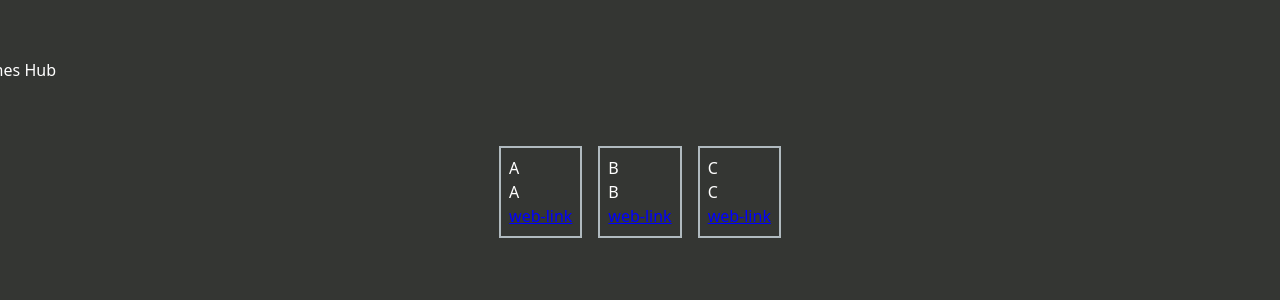
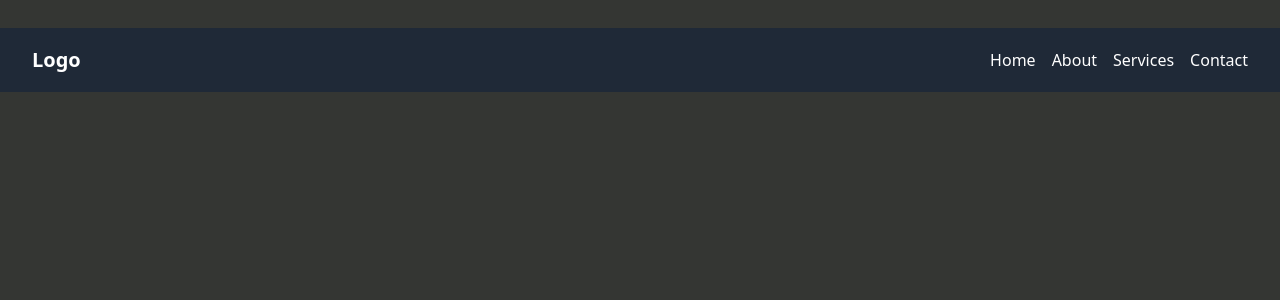
Before and after one commit to Saif-Uddin-93/games-hub, a Django app: page /test/ in a window 1280 px wide; the page is wider, and only the part inside the window is pictured. Shown: the top 300 px of that part. Run offline with Django 5.2, Linux system fonts and the light colour scheme.

Commit message:
added bg colour to navbar

```diff
--- a/gameProject/game1/static/output.css
+++ b/gameProject/game1/static/output.css
@@ -583,6 +583,11 @@ video {
   margin-bottom: 1rem;
 }
 
+.mx-auto {
+  margin-left: auto;
+  margin-right: auto;
+}
+
 .mb-12 {
   margin-bottom: 3rem;
 }
@@ -631,6 +636,18 @@ video {
   display: none;
 }
 
+.h-16 {
+  height: 4rem;
+}
+
+.h-6 {
+  height: 1.5rem;
+}
+
+.w-6 {
+  width: 1.5rem;
+}
+
 .min-w-52 {
   min-width: 13rem;
 }
@@ -641,6 +658,14 @@ video {
 
 .min-w-\[2000px\] {
   min-width: 2000px;
+}
+
+.max-w-7xl {
+  max-width: 80rem;
+}
+
+.flex-shrink-0 {
+  flex-shrink: 0;
 }
 
 .origin-\[60\%_50\%\] {
@@ -655,8 +680,16 @@ video {
   cursor: pointer;
 }
 
+.items-center {
+  align-items: center;
+}
+
 .justify-center {
   justify-content: center;
+}
+
+.justify-between {
+  justify-content: space-between;
 }
 
 .justify-evenly {
@@ -715,12 +748,26 @@ video {
   background-color: rgb(176 186 191 / var(--tw-bg-opacity, 1));
 }
 
+.bg-gray-800 {
+  --tw-bg-opacity: 1;
+  background-color: rgb(31 41 55 / var(--tw-bg-opacity, 1));
+}
+
+.bg-\[\#4e5858\] {
+  --tw-bg-opacity: 1;
+  background-color: rgb(78 88 88 / var(--tw-bg-opacity, 1));
+}
+
 .p-2 {
   padding: 0.5rem;
 }
 
 .p-8 {
   padding: 2rem;
+}
+
+.p-4 {
+  padding: 1rem;
 }
 
 .px-4 {
@@ -769,6 +821,16 @@ video {
   line-height: 1.5rem;
 }
 
+.text-sm {
+  font-size: 0.875rem;
+  line-height: 1.25rem;
+}
+
+.text-xl {
+  font-size: 1.25rem;
+  line-height: 1.75rem;
+}
+
 .font-bold {
   font-weight: 700;
 }
@@ -776,6 +838,16 @@ video {
 .text-\[blue\] {
   --tw-text-opacity: 1;
   color: rgb(0 0 255 / var(--tw-text-opacity, 1));
+}
+
+.text-gray-300 {
+  --tw-text-opacity: 1;
+  color: rgb(209 213 219 / var(--tw-text-opacity, 1));
+}
+
+.text-white {
+  --tw-text-opacity: 1;
+  color: rgb(255 255 255 / var(--tw-text-opacity, 1));
 }
 
 .underline {
@@ -817,9 +924,24 @@ video {
   transform: translate(var(--tw-translate-x), var(--tw-translate-y)) rotate(var(--tw-rotate)) skewX(var(--tw-skew-x)) skewY(var(--tw-skew-y)) scaleX(var(--tw-scale-x)) scaleY(var(--tw-scale-y));
 }
 
+@media (min-width: 640px) {
+  .sm\:px-6 {
+    padding-left: 1.5rem;
+    padding-right: 1.5rem;
+  }
+}
+
 @media (min-width: 768px) {
   .md\:ml-20 {
     margin-left: 5rem;
+  }
+
+  .md\:flex {
+    display: flex;
+  }
+
+  .md\:hidden {
+    display: none;
   }
 
   .md\:min-w-\[720px\] {
@@ -845,6 +967,12 @@ video {
   .md\:max-w-\[1080px\] {
     max-width: 1080px;
   }
+
+  .md\:space-x-4 > :not([hidden]) ~ :not([hidden]) {
+    --tw-space-x-reverse: 0;
+    margin-right: calc(1rem * var(--tw-space-x-reverse));
+    margin-left: calc(1rem * calc(1 - var(--tw-space-x-reverse)));
+  }
 }
 
 @media (min-width: 1024px) {
@@ -858,6 +986,11 @@ video {
 
   .lg\:min-w-\[1080px\] {
     min-width: 1080px;
+  }
+
+  .lg\:px-8 {
+    padding-left: 2rem;
+    padding-right: 2rem;
   }
 }
 
--- a/gameProject/game1/templates/base.html
+++ b/gameProject/game1/templates/base.html
@@ -12,8 +12,8 @@
 <body class="bg-[#343633] 2xl:min-w-[2000px] xl:min-w-[1440px] lg:min-w-[1080px] md:min-w-[800px]">
   <header id="title" class="mt-1 px-4 py-6 text-[1rem]">
   {% block header %}
-    <nav class="mb-12 relative z-10 drop-shadow-[0_0_0.5rem_rgb(5,_5,_5)]">
-      <ul class="flex justify-evenly">
+    <nav class="mb-12 relative z-10 bg-[#4e5858] p-4">
+      <ul class="flex justify-evenly drop-shadow-[0_0_0.5rem_rgb(5,_5,_5)]">
           <li><a href="{% url 'home' %}" class="underline">Home</a></li>
           <li><a href="{% url 'about' %}" class="underline">About</a></li>
           <li id="nav-games" class="group">
@@ -25,7 +25,7 @@
               </span>
               <ul
                 id="nav-games-dropdown"
-                class="absolute hidden group-hover:block p-2 top-7 rounded-md bg-customGrey"
+                class="absolute hidden group-hover:block p-2 top-7 rounded-md bg-customGrey drop-shadow-[0_0_0.5rem_rgb(5,_5,_5)]"
               >
                 <li class="mt-1 mb-4">
                   <a href="#" class="font-bold hover:text-[blue] py-1">Waven</a>
--- a/gameProject/game1/templates/test.html
+++ b/gameProject/game1/templates/test.html
@@ -1,25 +1,60 @@
 {% extends "base.html" %}
 {% load static %}
 {% load filters %}
-{% block title %} Home Page {% endblock %}
+{% block title %} Test Page {% endblock %}
 {% block header %}
-<header id="title" class="mt-1.5 px-8 py-6 text-base">
-    <h1>Games Hub</h1>
-</header>
-{% endblock %}
-{% block main %}
-<main class= px-8>
-    <div id="app-drawer" class="flex gap-4">
-        {% for test in testItems %}
-        <div id="{{ test }}-div" class="app border-solid border-2 border-[#b0babf] my-4 p-2">
-            <h3> {{ test }} </h3>
-            <p>
-                {{ test }}
-            </p>
-            <a href="{{ test }}" class="underline text-[blue]">web-link</a>
+<!-- Navbar -->
+<nav class="bg-gray-800 text-white">
+    <div class="max-w-7xl mx-auto px-4 sm:px-6 lg:px-8">
+      <div class="flex justify-between items-center h-16">
+        <!-- Logo -->
+        <div class="flex-shrink-0">
+          <a href="#" class="text-xl font-bold">Logo</a>
         </div>
-        {% endfor %}
+
+        <!-- Hamburger Menu Button -->
+        <div class="flex md:hidden">
+          <button
+            id="menu-button"
+            class="text-gray-300 hover:text-white focus:outline-none focus:ring-2 focus:ring-inset focus:ring-white"
+          >
+            <svg
+              class="h-6 w-6"
+              xmlns="http://www.w3.org/2000/svg"
+              fill="none"
+              viewBox="0 0 24 24"
+              stroke="currentColor"
+              aria-hidden="true"
+            >
+              <path
+                stroke-linecap="round"
+                stroke-linejoin="round"
+                stroke-width="2"
+                d="M4 6h16M4 12h16m-7 6h7"
+              />
+            </svg>
+          </button>
+        </div>
+
+        <!-- Links -->
+        <div
+          id="menu"
+          class="hidden md:flex md:space-x-4"
+        >
+          <a href="#" class="hover:text-gray-300">Home</a>
+          <a href="#" class="hover:text-gray-300">About</a>
+          <a href="#" class="hover:text-gray-300">Services</a>
+          <a href="#" class="hover:text-gray-300">Contact</a>
+        </div>
+      </div>
     </div>
-</main>
-<footer></footer>
-{% endblock %}
+
+    <!-- Mobile Menu -->
+    <div id="mobile-menu" class="hidden md:hidden">
+      <a href="#" class="block px-4 py-2 text-sm hover:bg-gray-700">Home</a>
+      <a href="#" class="block px-4 py-2 text-sm hover:bg-gray-700">About</a>
+      <a href="#" class="block px-4 py-2 text-sm hover:bg-gray-700">Services</a>
+      <a href="#" class="block px-4 py-2 text-sm hover:bg-gray-700">Contact</a>
+    </div>
+  </nav>
+  {% endblock %}
```
Also changed, not shown: other parts of gameProject/game1/static/output.css (+40 -0 lines).
